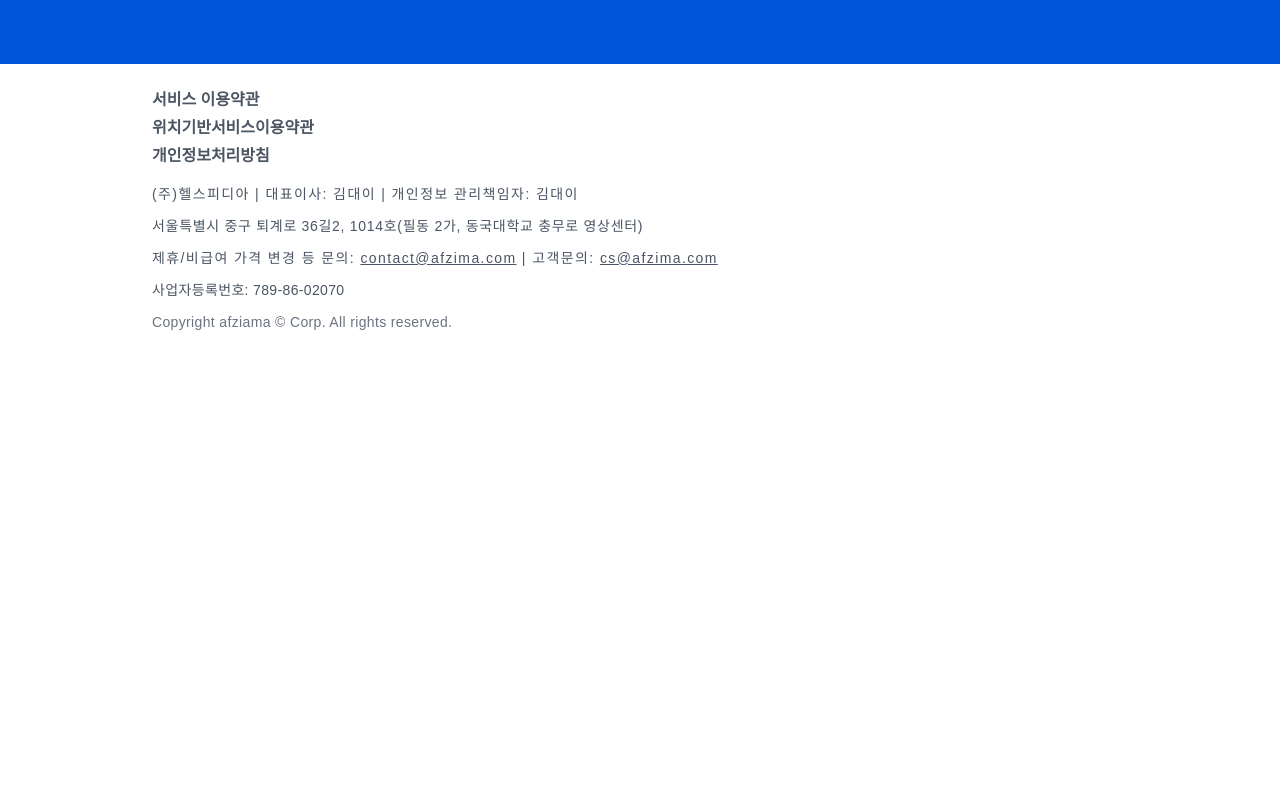
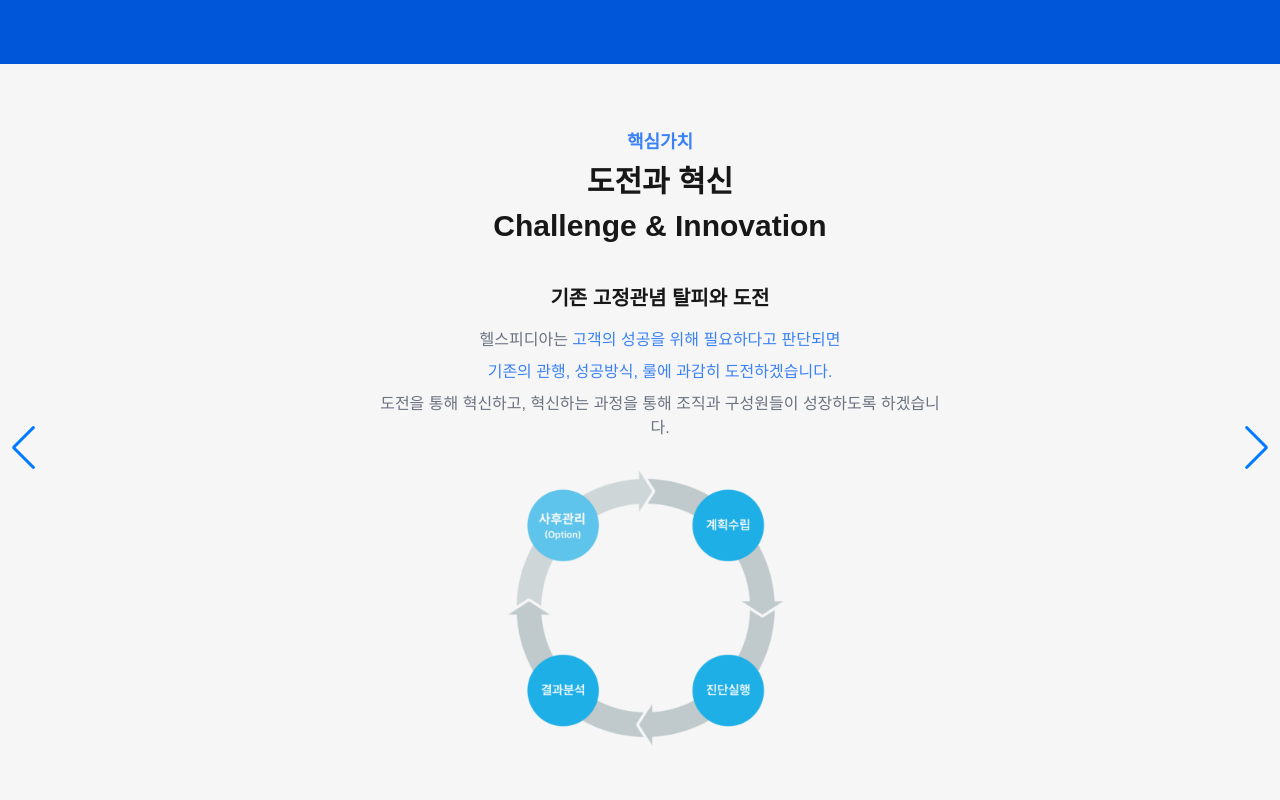
Before and after one commit to Lee-Dongwook/healthpedia-client, a Next.js app: page / in a window 1280 px wide. Shown: the part 6280-7080 px from the top of the page. Before the commit the page ends 6636 px from the top, so only its background shows below. Built offline with nearby package versions, Linux system fonts and the light colour scheme.

Commit message:
fix : Swiper Component

```diff
--- a/src/app/page.tsx
+++ b/src/app/page.tsx
@@ -1,6 +1,7 @@
 import Hero from '@/components/templates/main/Hero';
 import Info from '@/components/templates/main/Info';
 import GsapAnimation from '@/components/templates/main/GsapAnimation';
+import ImageSwiperSection from '@/components/templates/main/ImageSwiperSection';
 
 export default function HomePage() {
   return (
@@ -8,6 +9,7 @@
       <Hero />
       <Info />
       <GsapAnimation />
+      <ImageSwiperSection />
     </div>
   );
 }
--- a/src/components/organisms/ImageSwiper.tsx
+++ b/src/components/organisms/ImageSwiper.tsx
@@ -1,3 +1,4 @@
+'use client';
 import React from 'react';
 import Image, { type StaticImageData } from 'next/image';
 import { Autoplay, Navigation, Pagination } from 'swiper/modules';
@@ -32,13 +33,11 @@
 
 const ImageSwiper: React.FC<ImageSwiperProps> = ({ data }) => {
   return (
-    <section className="w-screen bg-[#F6F6F6]">
-      <div className="h-screen">
+    <>
       <Swiper
         navigation
-          pagination={{ type: 'fraction', clickable: true }}
         autoplay={{
-            delay: 100000,
+          delay: 5000,
         }}
         loop={true}
         modules={[Autoplay, Navigation, Pagination]}
@@ -47,26 +46,26 @@
           ({ id, title, subtitle, descriptionTitle, description, image }) => (
             <SwiperSlide key={id}>
               {/* Overlay */}
-                <div className="absolute inset-0 bg-[#F6F6F6] opacity-90"></div>
+              <div className="absolute inset-0 bg-[#F6F6F6]"></div>
               {/* Content */}
-                <div className="relative z-10 h-full flex flex-col items-center justify-center text-center mt-24">
-                  <h3 className="text-blue-500 text-lg font-semibold mb-2">
+              <div className="relative z-10 h-full flex flex-col items-center justify-center text-center mt-16">
+                <h3 className="text-blue-500 text-lg font-semibold mb-2 ml-10">
                   핵심가치
                 </h3>
-                  <h1 className="text-3xl font-bold mb-4">{title}</h1>
-                  <h1 className="text-3xl font-bold mb-4">{subtitle}</h1>
-                  <h1 className="text-xl font-bold mb-4">{descriptionTitle}</h1>
-                  <div className="max-w-xl mx-auto mb-6 space-y-2">
+                <h1 className="text-3xl font-bold mb-2 ml-10">{title}</h1>
+                <h1 className="text-3xl font-bold mb-10 ml-10">{subtitle}</h1>
+                <h1 className="text-xl font-bold mb-4 ml-10">
+                  {descriptionTitle}
+                </h1>
+                <div className="max-w-xl ml-10 text-center mb-6 space-y-2">
                   {(Object.keys(description) as Array<keyof ContentLine>).map(
                     lineKey => (
                       <p key={lineKey}>
-                          {description[lineKey].map(
-                            ({ text, color }, index) => (
+                        {description[lineKey].map(({ text, color }, index) => (
                           <span key={index} className={color}>
                             {text}
                           </span>
-                            )
-                          )}
+                        ))}
                       </p>
                     )
                   )}
@@ -74,16 +73,15 @@
                 <Image
                   src={image}
                   alt="image"
-                    className="w-3/4 mr-24 -mt-10"
-                    objectFit="contain"
+                  className="w-2/5 mr-10 -mt-20"
+                  style={{ objectFit: 'contain' }}
                 />
               </div>
             </SwiperSlide>
           )
         )}
       </Swiper>
-      </div>
-    </section>
+    </>
   );
 };
 
--- /dev/null
+++ b/src/components/templates/main/ImageSwiperSection.tsx
@@ -0,0 +1,46 @@
+'use client';
+import React from 'react';
+import ImageSwiper from '@/components/organisms/ImageSwiper';
+import MainImageCarouselImage from '@/assets/img/MainImageCarousel.png';
+import {
+  FirstMainImageCarouselContent,
+  SecondMainImageCarouselContent,
+  ThirdMainImageCarouselContent,
+} from '@/lib/MainImageCarouselContent';
+
+const ImageSwiperSection: React.FC = () => {
+  const data = [
+    {
+      id: 1,
+      title: '고객 지향적 사고',
+      subtitle: 'Customer-centric Thinking',
+      descriptionTitle: '고객의 입장에서 생각하고 공감하고 의사 결정하기',
+      description: FirstMainImageCarouselContent,
+      image: MainImageCarouselImage,
+    },
+    {
+      id: 2,
+      title: '도전과 혁신',
+      subtitle: 'Challenge & Innovation',
+      descriptionTitle: '기존 고정관념 탈피와 도전',
+      description: SecondMainImageCarouselContent,
+      image: MainImageCarouselImage,
+    },
+    {
+      id: 3,
+      title: '상생',
+      subtitle: 'Co-prosperity',
+      descriptionTitle: '생태계의 구성원들과 함께 성장하기',
+      description: ThirdMainImageCarouselContent,
+      image: MainImageCarouselImage,
+    },
+  ];
+
+  return (
+    <div className="w-screen h-screen bg-[#F6F6F6]">
+      <ImageSwiper data={data} />;
+    </div>
+  );
+};
+
+export default ImageSwiperSection;
```
Lines whose indentation alone changed are shown as unchanged.
